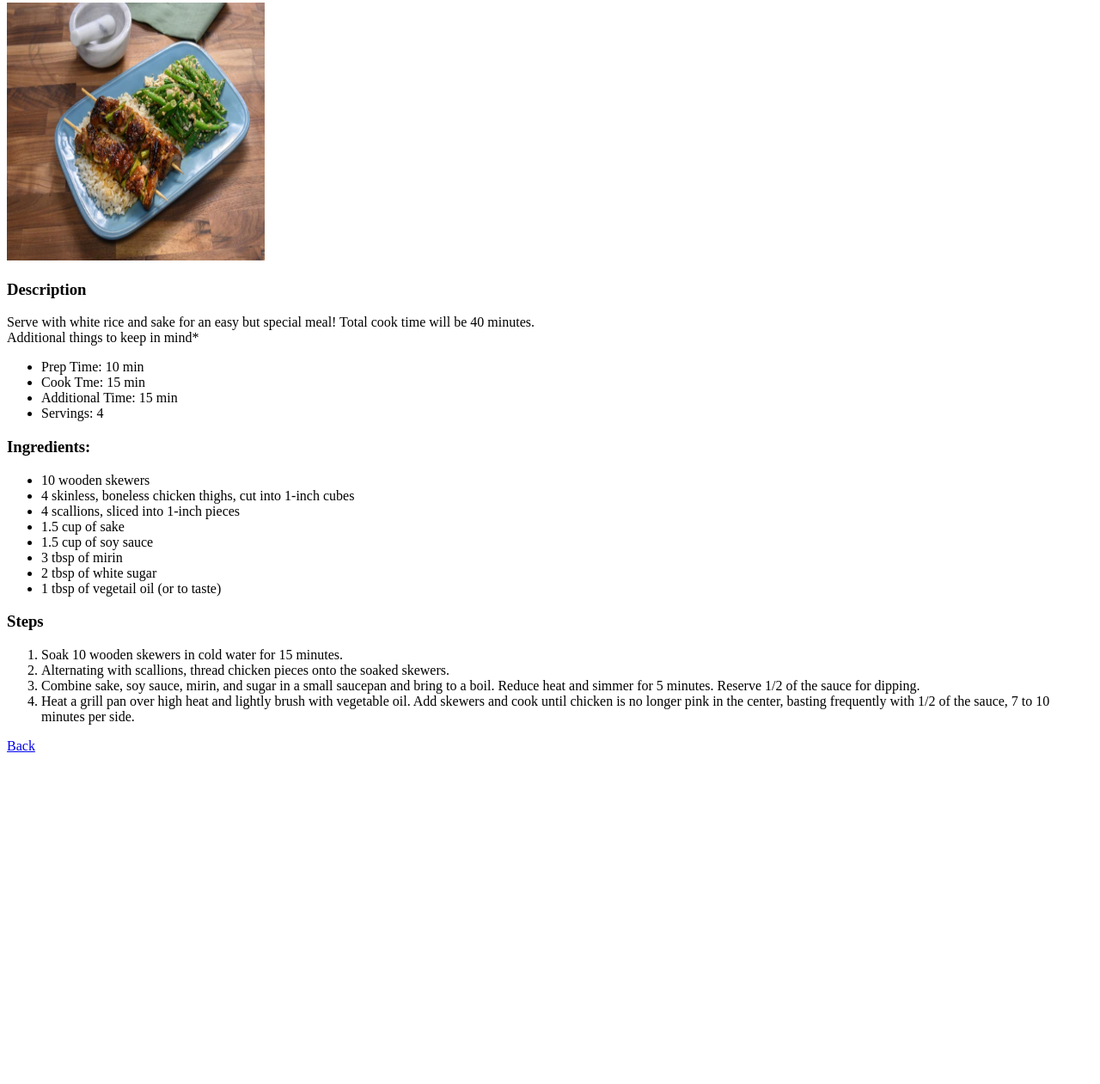
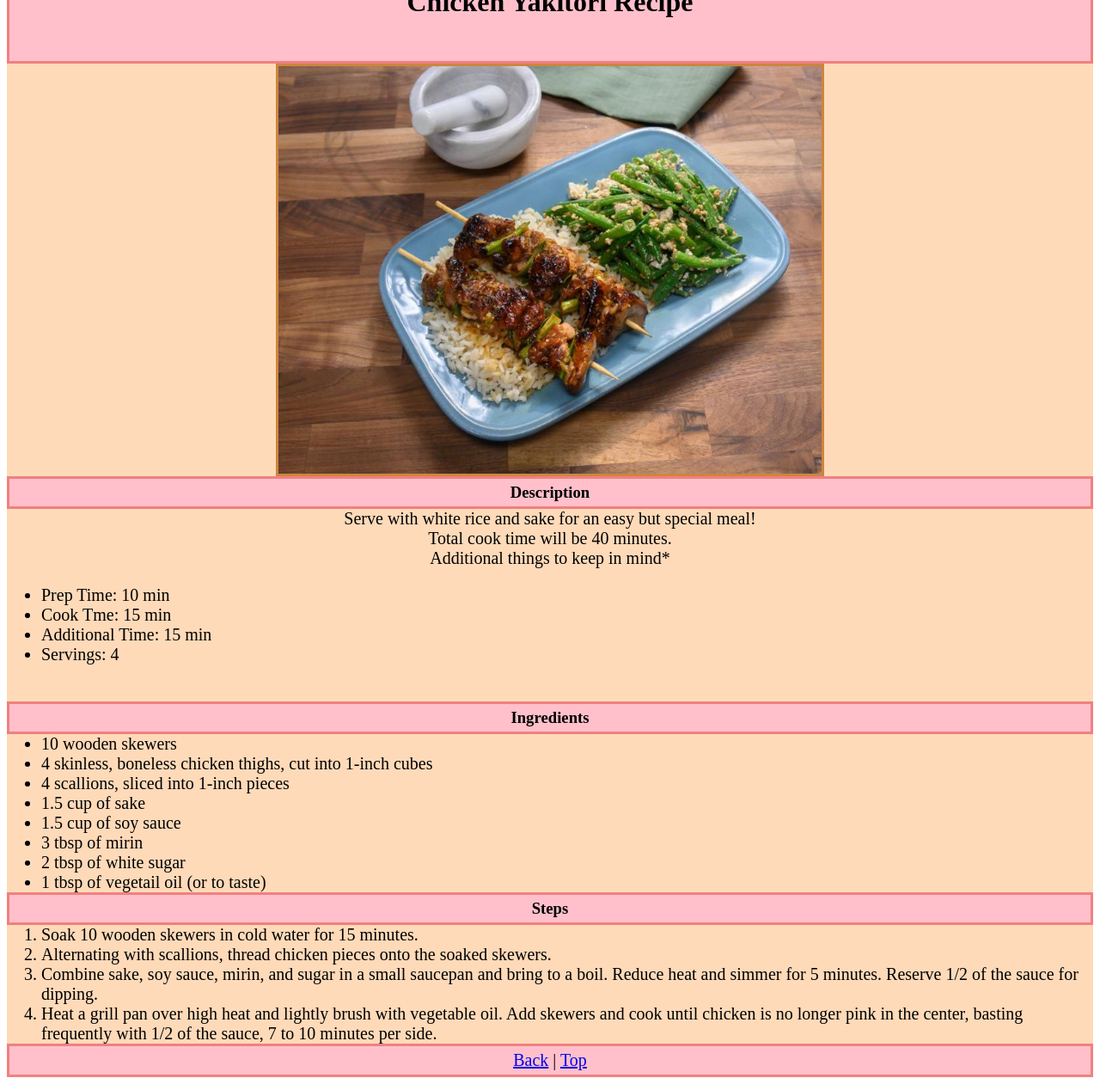
Before and after one commit to 9brian/odin-recipes, a plain HTML site: page recipes/chicken_yakitori.html in a window 1280 px wide. Shown: the part 77-1338 px from the top of the page at 86% size. Before the commit the page ends 962 px from the top, so only its background shows below. Drawn offline with Linux system fonts and the light colour scheme.

Commit message:
Add Yakitori style

```diff
--- a/recipes/chicken_yakitori.html
+++ b/recipes/chicken_yakitori.html
@@ -2,15 +2,21 @@
 <html>
     <head>
         <meta charset="utf-8">
+        <link rel="stylesheet" href="../css/recipes.css">
         <title>Chicken Yakitori Recipes</title>
     </head>
 
     <body>
-        <h1>Chicken Yakitori Recipe</h1>
-        <img src="../images/chicken_yakitori.jpeg" height="300" width ="300" alt="Chicken Yakitori with rice and green beans">
+        <h1 class="titlo">Chicken Yakitori Recipe</h1>
+        <div class="box">
+            <img src="../images/chicken_yakitori.jpeg" height="300" width ="300" alt="Chicken Yakitori with rice and green beans" class="center">
+        </div>
+        <h3 class="headers">Description</h3>
 
-        <h3>Description</h3>
-        <p>Serve with white rice and sake for an easy but special meal! Total cook time will be 40 minutes.
+        <div class="box">
+            <p>Serve with white rice and sake for an easy but special meal!
+                <br>
+                Total cook time will be 40 minutes.
                 <br>
                 Additional things to keep in mind*
                 <ul>
@@ -20,8 +26,10 @@
                     <li>Servings: 4</li>
                 </ul>
             </p>
-        <h3>Ingredients: </h3>
-        <ul>
+            <br>
+        </div>
+        <h3 class="headers">Ingredients</h3>
+        <ul class="box">
             <li>10 wooden skewers</li>
             <li>4 skinless, boneless chicken thighs, cut into 1-inch cubes</li>
             <li>4 scallions, sliced into 1-inch pieces</li>
@@ -32,8 +40,8 @@
             <li>1 tbsp of vegetail oil (or to taste)</li>
         </ul>
 
-        <h3>Steps</h3>
-        <ol>
+        <h3 class="headers">Steps</h3>
+        <ol class="box">
             <li>Soak 10 wooden skewers in cold water for 15 minutes.</li>
             <li>Alternating with scallions, thread chicken pieces onto the soaked skewers.</li>
             <li>Combine sake, soy sauce, mirin, and sugar in a small saucepan and bring to a boil.
@@ -42,7 +50,14 @@
                 Add skewers and cook until chicken is no longer pink in the center,
                 basting frequently with 1/2 of the sauce, 7 to 10 minutes per side.</li>
         </ol>
-
+        <div class="headers">
+            <div class="links">
+                <p>
                     <a href="../index.html">Back</a>
+                    |
+                    <a href="chicken_yakitori.html">Top</a>
+                </p>
+            </div>
+        </div>
     </body>
 </html>
```
Lines whose indentation alone changed are shown as unchanged.
